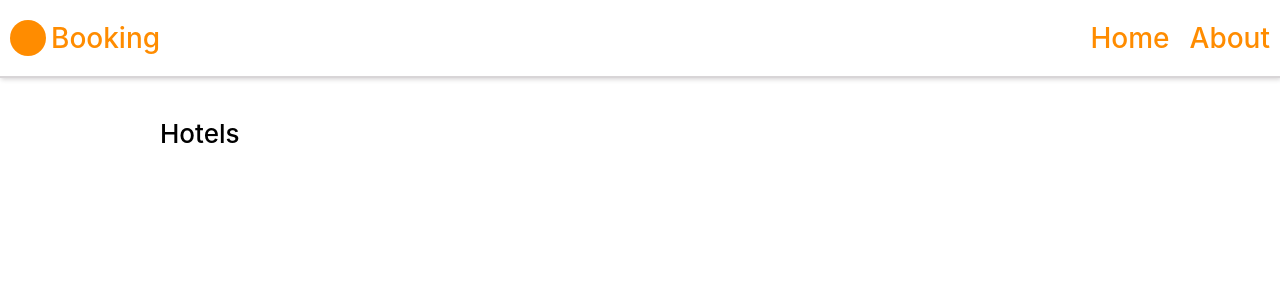
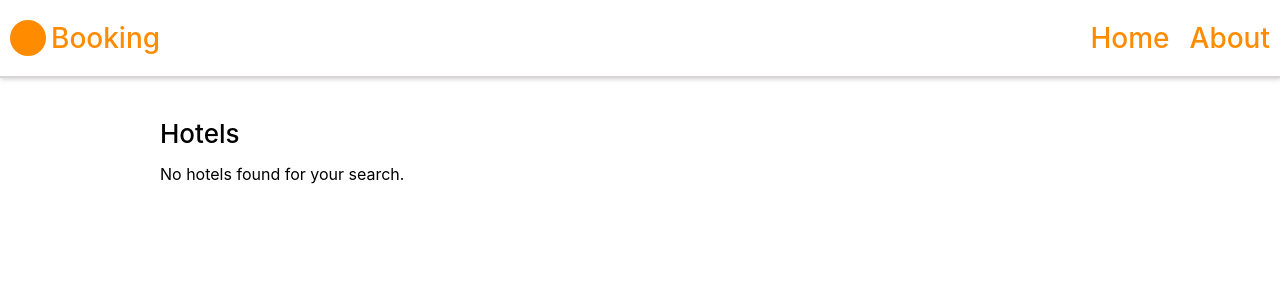
Before and after one commit to LesiaBelinska/booking, a React (Create React App) app in the folder booking-app/: page /hotels in a window 1280 px wide. Shown: the top 300 px of the page. Built offline with nearby package versions, Linux system fonts and the light colour scheme.

Commit message:
Update HotelsPage.jsx

```diff
--- a/booking-app/src/pages/HotelsPage/HotelsPage.jsx
+++ b/booking-app/src/pages/HotelsPage/HotelsPage.jsx
@@ -1,11 +1,37 @@
+import { useEffect } from "react";
+import { useLocation } from "react-router-dom";
+import { useSelector, useDispatch } from "react-redux";
+import { searchHotels } from "../../redux/bookingThunk.js";
+import HotelList from "../../components/HotelList/HotelList.jsx";
+
 import s from "./HotelsPage.module.css";
 
 const HotelsPage = () => {
+  const location = useLocation();
+  const dispatch = useDispatch();
+  const { hotels, loading } = useSelector(
+    (state) => state.booking
+  );
+  const searchCriteria = location.state?.searchCriteria;
+
+  useEffect(() => {
+    if (searchCriteria?.destination) {
+      dispatch(searchHotels(searchCriteria.destination));
+    }
+  }, [dispatch, searchCriteria]);
+
+
   return (
     <div className={s.container}>
       <h3 className={s.title}>Hotels</h3>
+      {loading && <p>Loading...</p>}
+      {!hotels ||
+        (hotels.length === 0 && (
+          <p className={s.noHotels}>No hotels found for your search.</p>
+        ))}
+      {!loading && hotels.length > 0 && <HotelList />}
     </div>
-  )
+  );
 };
 
 export default HotelsPage;
```
